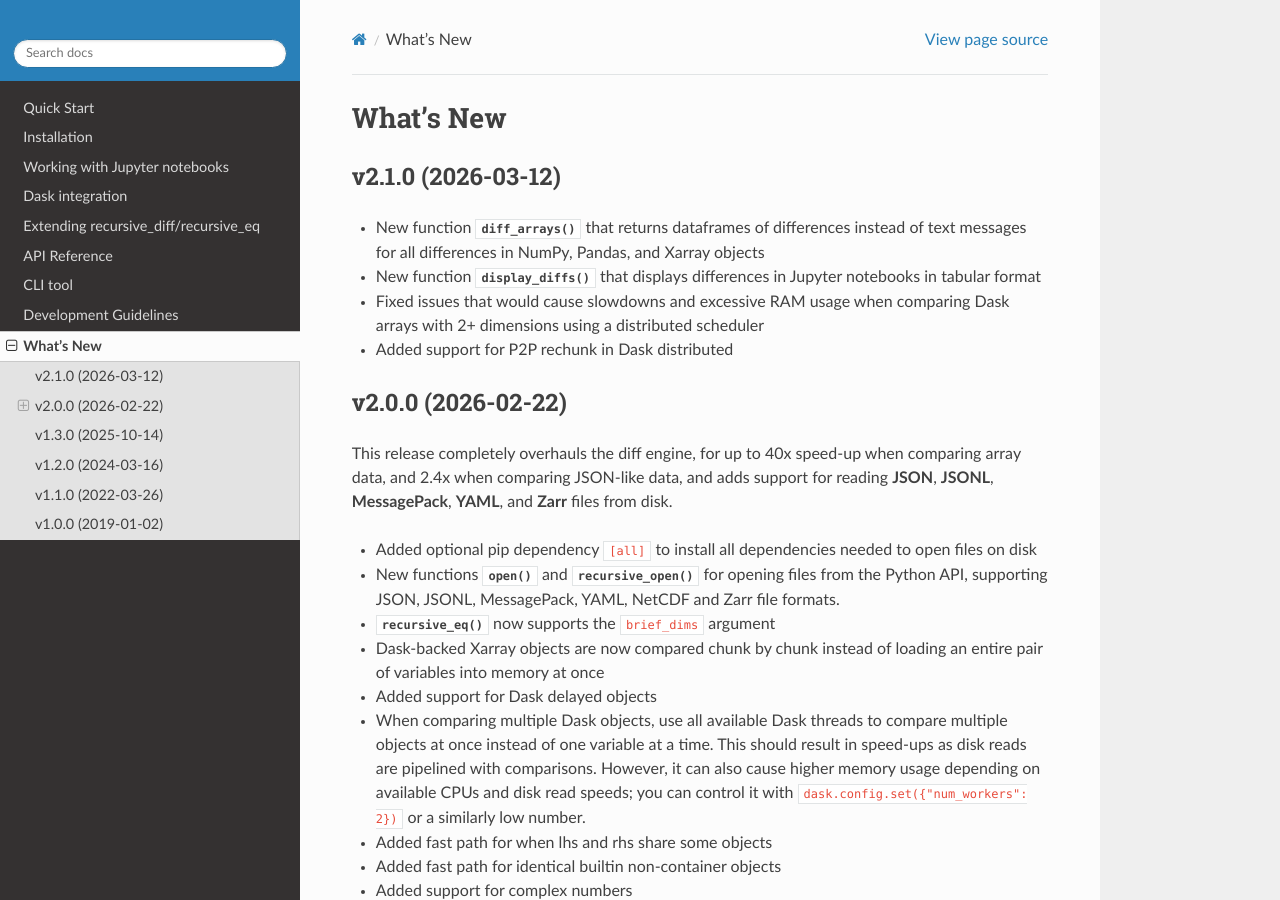
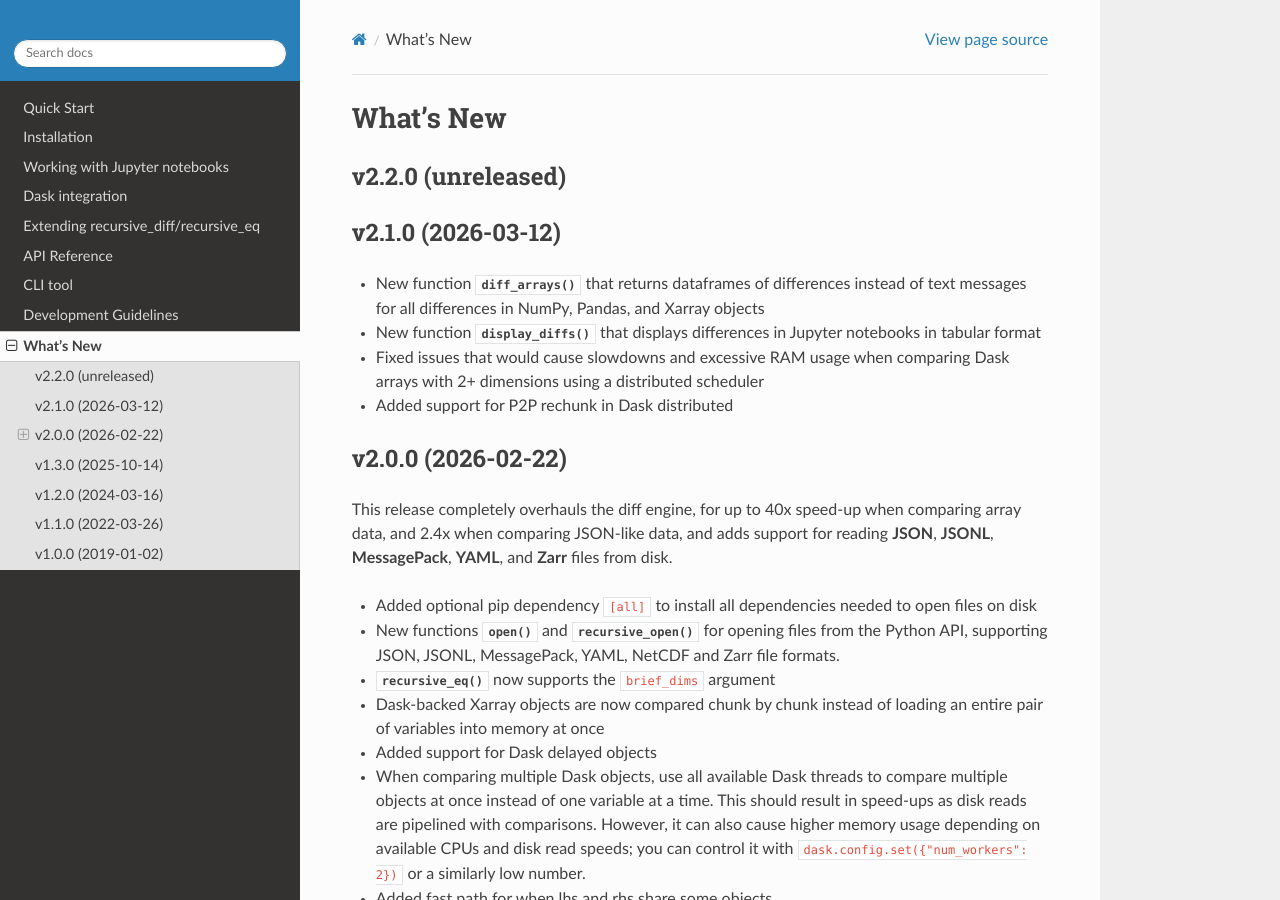
Before and after one commit to crusaderky/recursive_diff, a Sphinx documentation site: the page built from doc/whats-new.rst, in a window 1280 px wide and 900 px high. Built offline with Sphinx 7.4.7 and the Read the Docs theme 3.1.0, drawn with Linux system fonts in a browser that asks for light colours; the version number could not be read and is left out.

Commit message:
Revert to dev version

```diff
--- a/doc/whats-new.rst
+++ b/doc/whats-new.rst
@@ -2,6 +2,10 @@
 
 What's New
 ==========
+
+v2.2.0 (unreleased)
+-------------------
+
 
 v2.1.0 (2026-03-12)
 -------------------
```
